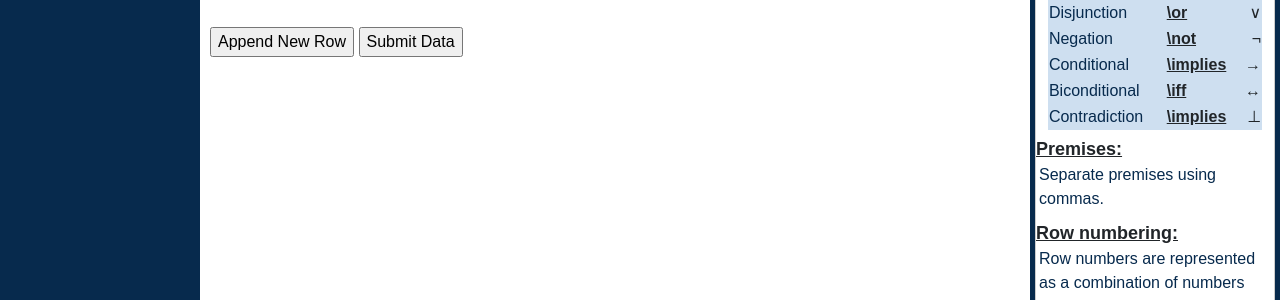
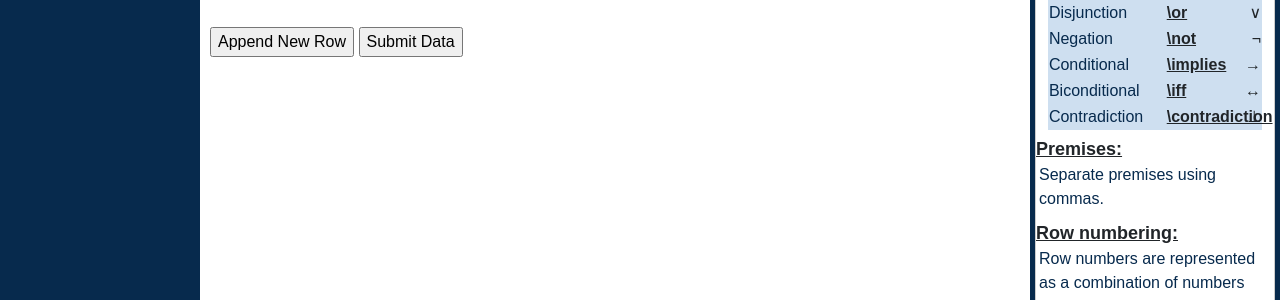
Before and after one commit to cmsho/Proof-Tool, a Django app: page /proofs/assignmentpage/ in a window 1280 px wide. Shown: the part 243-543 px from the top of the page. Run offline with Django 3.2, Linux system fonts and the light colour scheme; some libraries are stand-ins or nearby versions.

Commit message:
Another fix to right hand menu

```diff
--- a/proofchecker/templates/proofchecker/right_navigation_menu.html
+++ b/proofchecker/templates/proofchecker/right_navigation_menu.html
@@ -43,7 +43,7 @@
                     </tr>
                     <tr>
                         <td id="left">Contradiction</td>
-                        <td id="center">\implies</td>
+                        <td id="center">\contradiction</td>
                         <td id="right">⊥</td>
                     </tr>
                     <tr>
```
